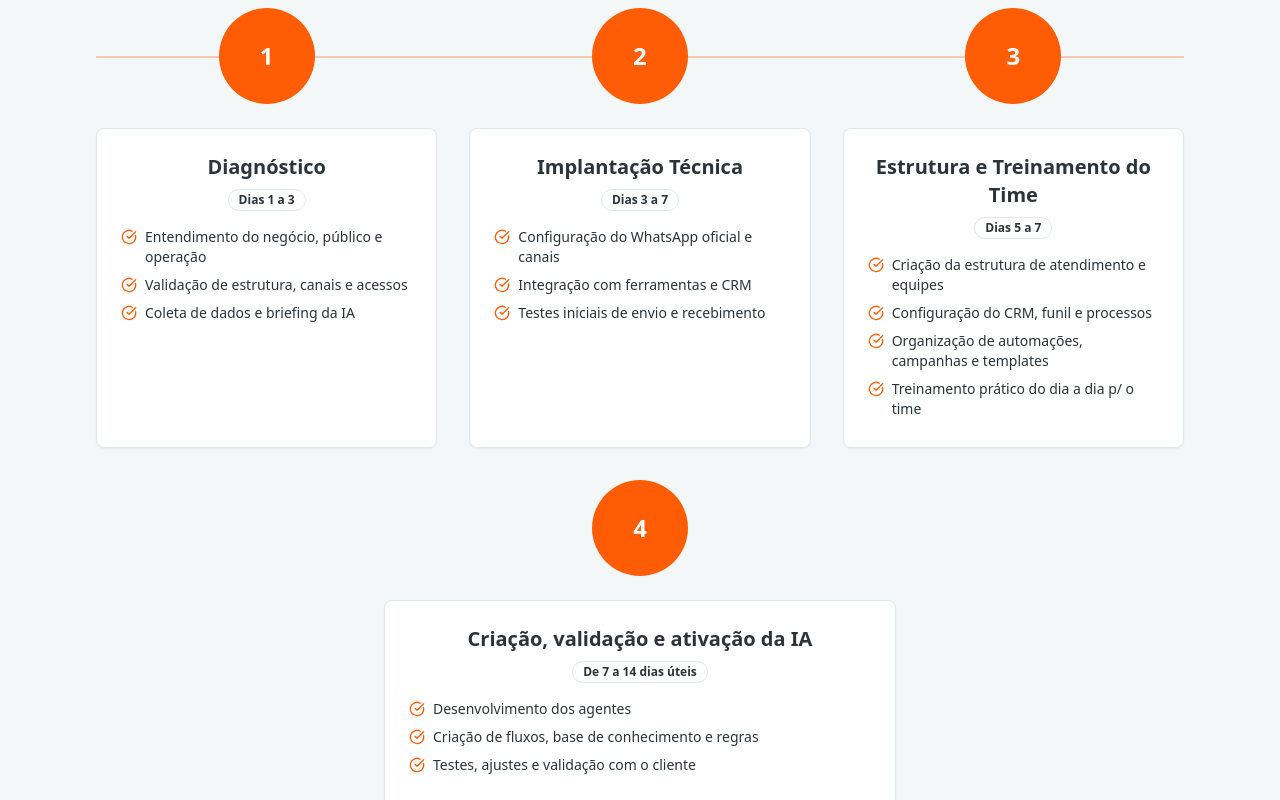
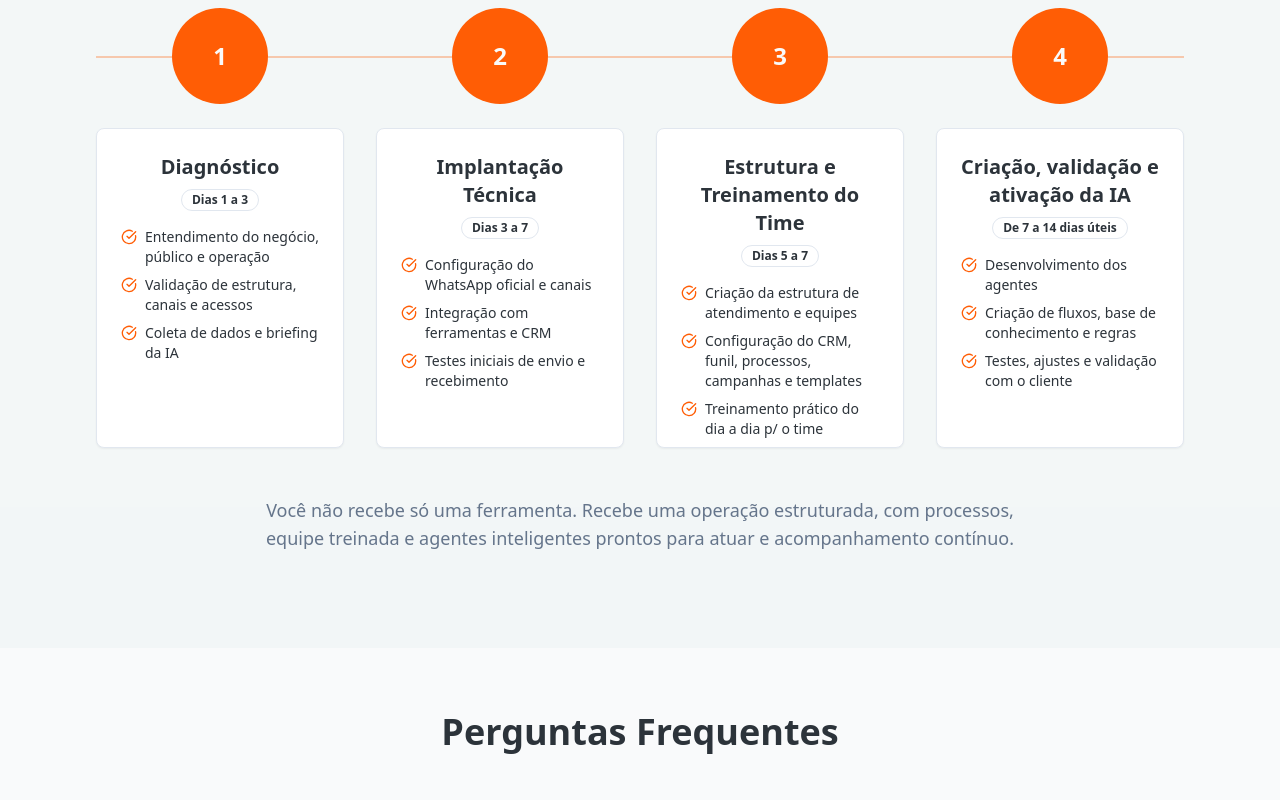
Before and after one commit to ClimbUpTec/aivelp, a React (Vite) app: page / in a window 1280 px wide. Shown: the part 6860-7660 px from the top of the page. Built offline with nearby package versions, Linux system fonts and the light colour scheme.

Commit message:
Ajustei Estrutura do Time
Co-authored-by: ClimbUpTec <218128648+ClimbUpTec@users.noreply.github.com>

```diff
--- a/src/pages/Aive.tsx
+++ b/src/pages/Aive.tsx
@@ -875,7 +875,7 @@ const Aive = () => {
             {/* Linha horizontal conectora */}
             <div className="absolute top-12 left-0 right-0 h-0.5 bg-primary/30 hidden md:block"></div>
 
-            <div className="grid md:grid-cols-3 gap-8 mb-8">
+            <div className="grid md:grid-cols-2 lg:grid-cols-4 gap-8 mb-12">
               {[
                 {
                   phase: "1",
@@ -903,9 +903,18 @@ const Aive = () => {
                   days: "Dias 5 a 7",
                   items: [
                     "Criação da estrutura de atendimento e equipes",
-                    "Configuração do CRM, funil e processos",
-                    "Organização de automações, campanhas e templates",
+                    "Configuração do CRM, funil, processos, campanhas e templates",
                     "Treinamento prático do dia a dia p/ o time"
+                  ]
+                },
+                {
+                  phase: "4",
+                  title: "Criação, validação e ativação da IA",
+                  days: "De 7 a 14 dias úteis",
+                  items: [
+                    "Desenvolvimento dos agentes",
+                    "Criação de fluxos, base de conhecimento e regras",
+                    "Testes, ajustes e validação com o cliente"
                   ]
                 }
               ].map((phase, index) => (
@@ -932,31 +941,6 @@ const Aive = () => {
                   </Card>
                 </div>
               ))}
-            </div>
-
-            <div className="max-w-lg mx-auto mb-12">
-              <div className="relative">
-                <div className="relative z-10 mb-6">
-                  <div className="w-24 h-24 bg-primary text-primary-foreground rounded-full flex items-center justify-center text-2xl font-bold mx-auto">
-                    4
-                  </div>
-                </div>
-
-                <Card className="text-center h-auto min-h-[20rem]">
-                  <CardContent className="p-6 h-full flex flex-col">
-                    <h3 className="text-xl font-bold mb-2">Criação, validação e ativação da IA</h3>
-                    <Badge variant="outline" className="mb-4 mx-auto">De 7 a 14 dias úteis</Badge>
-                    <ul className="space-y-2 text-sm text-left flex-1">
-                      {["Desenvolvimento dos agentes", "Criação de fluxos, base de conhecimento e regras", "Testes, ajustes e validação com o cliente"].map((item, itemIndex) => (
-                        <li key={itemIndex} className="flex items-start gap-2">
-                          <CheckCircle className="w-4 h-4 text-primary flex-shrink-0 mt-0.5" />
-                          <span>{item}</span>
-                        </li>
-                      ))}
-                    </ul>
-                  </CardContent>
-                </Card>
-              </div>
             </div>
 
             <p className="text-center text-lg text-muted-foreground max-w-3xl mx-auto">
```
